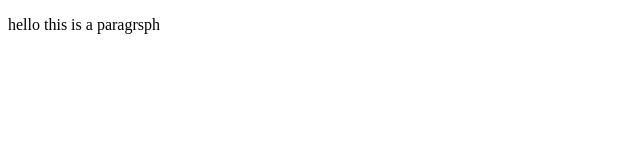
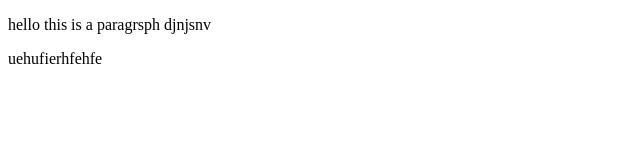
Before and after one commit to iamhimanshu001239/git-tests, a website: page index.html in a window 1280 px wide. Shown: the whole page, without its empty margins (0-640 px from the left). Drawn offline with Linux system fonts and the light colour scheme.

Commit message:
fourth commit

```diff
--- a/index.html
+++ b/index.html
@@ -2,7 +2,8 @@
 <html>
 <head>
 	<title>index</title>
-	<p>hello this is a paragrsph</p>
+	<p>hello this is a paragrsph djnjsnv</p>
+	<p>uehufierhfehfe</p>
 </head>
 <body>
 
```
Also changed, not shown: package.json (added, +24 -0 lines), 2 other files.
